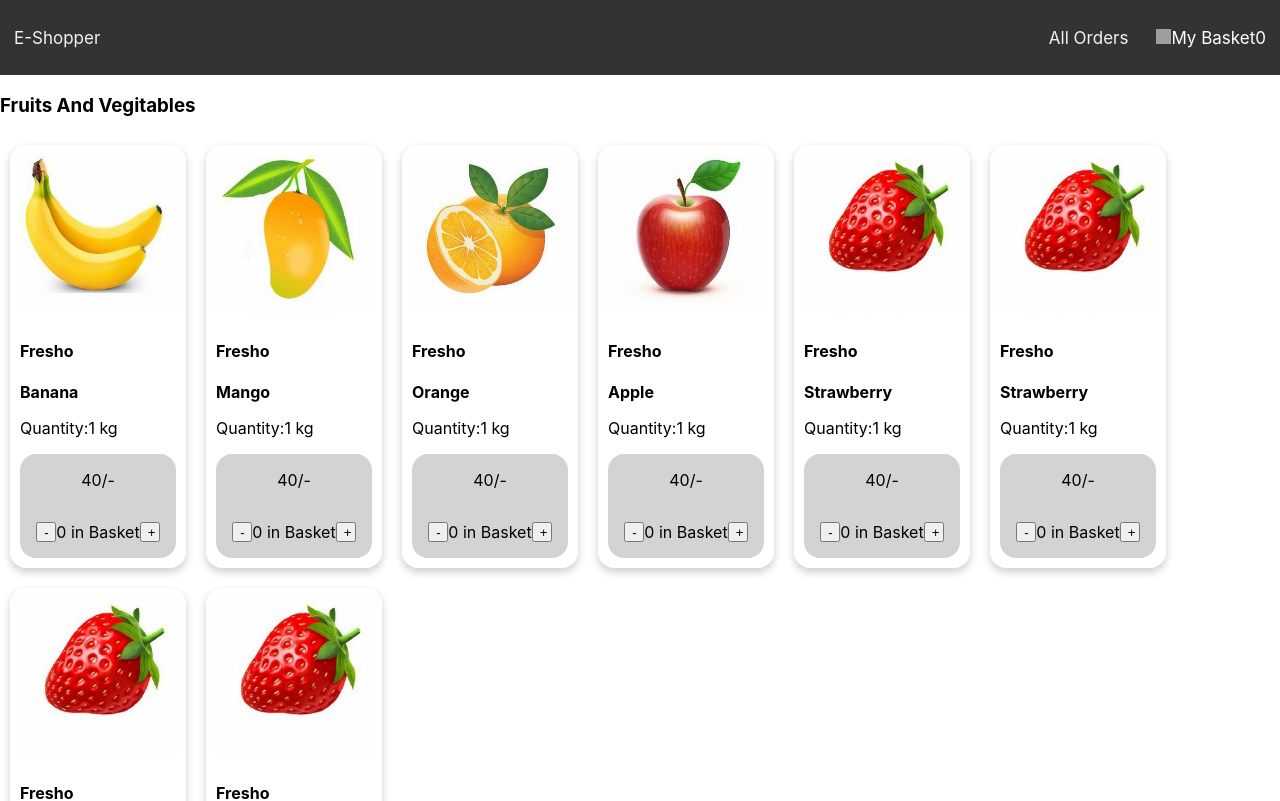
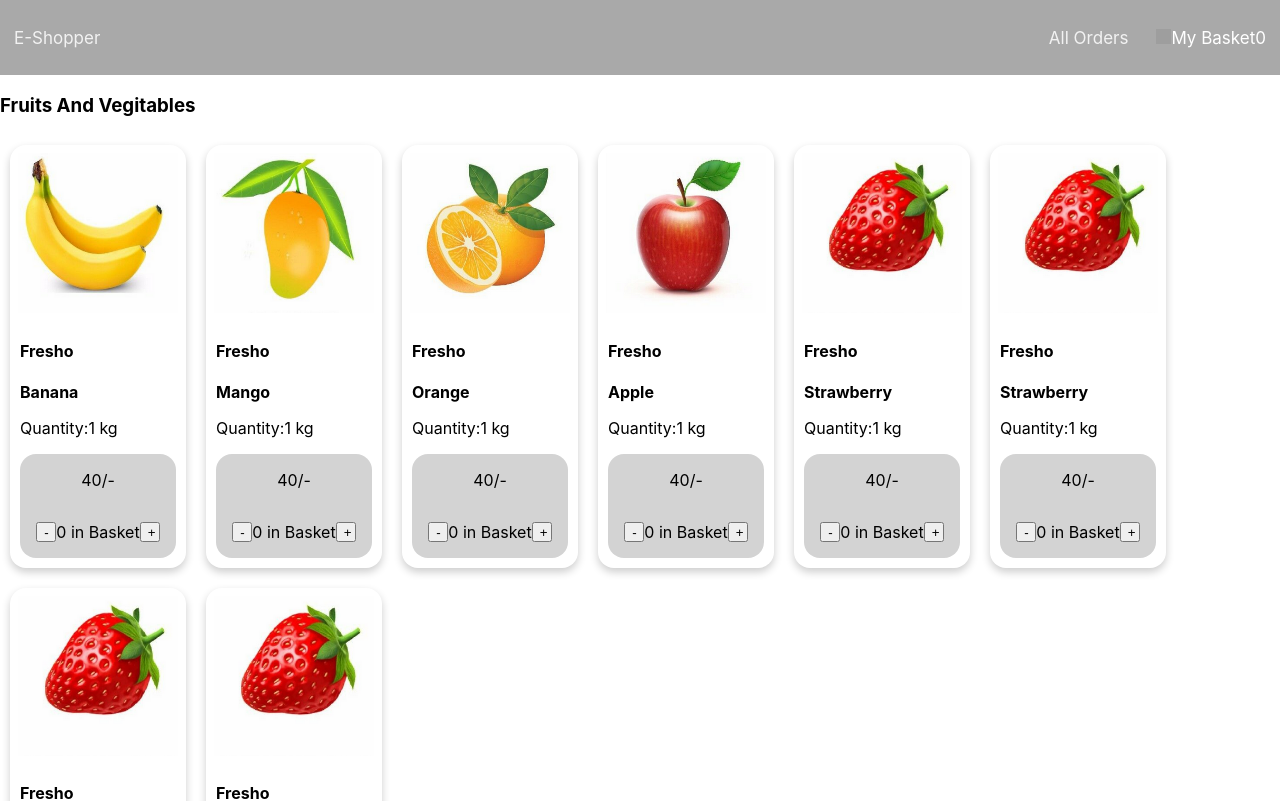
Before and after one commit to Meghan1202/e-shopper, a React (Create React App) app: page / in a window 1280 px wide. Shown: the top 801 px of the page. Built offline with nearby package versions, Linux system fonts and the light colour scheme; grey boxes are pictures that could not be loaded.

Commit message:
feat: Add context Api

```diff
--- a/src/App.js
+++ b/src/App.js
@@ -6,6 +6,7 @@ import Cart from './components/Cart/Cart';
 import Checkout from './components/Checkout/Checkout';
 import Order from './components/Orders/Orders';
 import Counter from './components/Counter/Counter';
+import ThemeContext, { Theme } from './ThemeContext';
 
 const App = () => {
   const [products, setProducts] = useState({
@@ -121,7 +122,9 @@ const App = () => {
   return (
     <>
       <BrowserRouter>
-        <NavBar items={products.cartCount} />
+        <ThemeContext.Provider value={Theme.light}>
+          <NavBar items={products.cartCount} />
+        </ThemeContext.Provider>
         <Switch>
           <Route path="/" exact>
             <Home
--- /dev/null
+++ b/src/ThemeContext.js
@@ -0,0 +1,16 @@
+import React from 'react';
+
+export const Theme = {
+  light: {
+    backgroundColor: 'darkgray',
+    color: 'black',
+  },
+  dark: {
+    backgroundColor: 'black',
+    color: 'white',
+  },
+};
+
+const ThemeContext = React.createContext(Theme.light);
+
+export default ThemeContext;
--- a/src/components/NavBar/NavBar.js
+++ b/src/components/NavBar/NavBar.js
@@ -1,10 +1,13 @@
-import React from 'react';
+import React, { useContext } from 'react';
 import './NavBar.css';
 import PropTypes from 'prop-types';
 import { Link } from 'react-router-dom';
+import ThemeContext from '../../ThemeContext';
 
-const NavBar = ({ items }) => (
-  <div className="topnav">
+const NavBar = ({ items }) => {
+  const theme = useContext(ThemeContext);
+  return (
+    <div className="topnav" style={{ backgroundColor: theme.backgroundColor, color: theme.color }}>
       <Link className="app__logo" to="/">E-Shopper</Link>
       <div>
         <Link to="/allOrder">All Orders</Link>
@@ -29,6 +32,7 @@ const NavBar = ({ items }) => (
       </div>
     </div>
   );
+};
 
 NavBar.propTypes = {
   items: PropTypes.number.isRequired,
```
Lines whose indentation alone changed are shown as unchanged.
